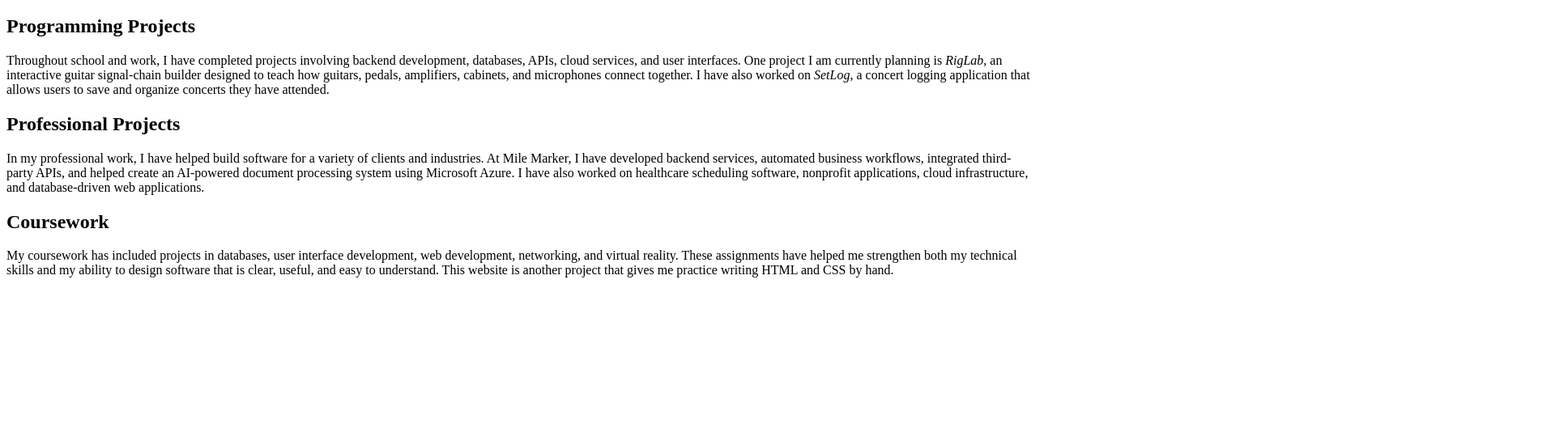
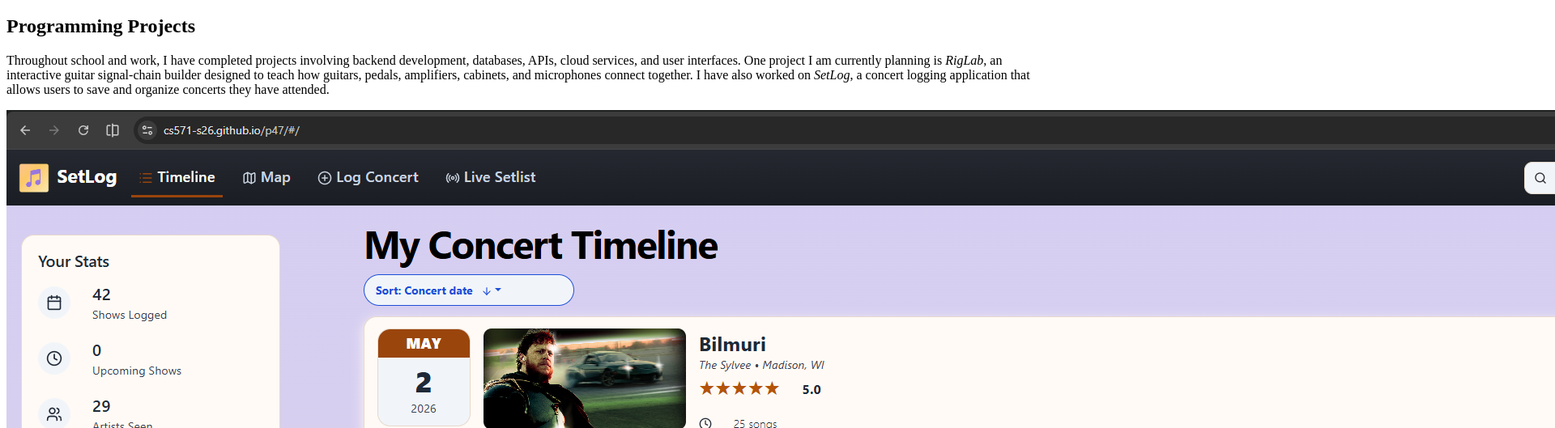
Before and after one commit to fbrooks1056/fbrooks1056.github.io, a plain HTML site: page projects.html in a window 1280 px wide. Shown: the part 87-616 px from the top of the page at 81% size, 1920 px wide, since content can reach past the window. Drawn offline with Linux system fonts and the light colour scheme.

Commit message:
Add setlog and images

```diff
--- a/projects.html
+++ b/projects.html
@@ -34,6 +34,7 @@
         application that allows users to save and organize concerts they
         have attended.
       </p>
+      <img src="images/SetLog.png" alt="Screenshot of the SetLog web application showing a concert timeline dashboard with logged shows, stats, and details">
     </section>
 
     <section>
```
Also changed, not shown: images/SetLog.png (added).
